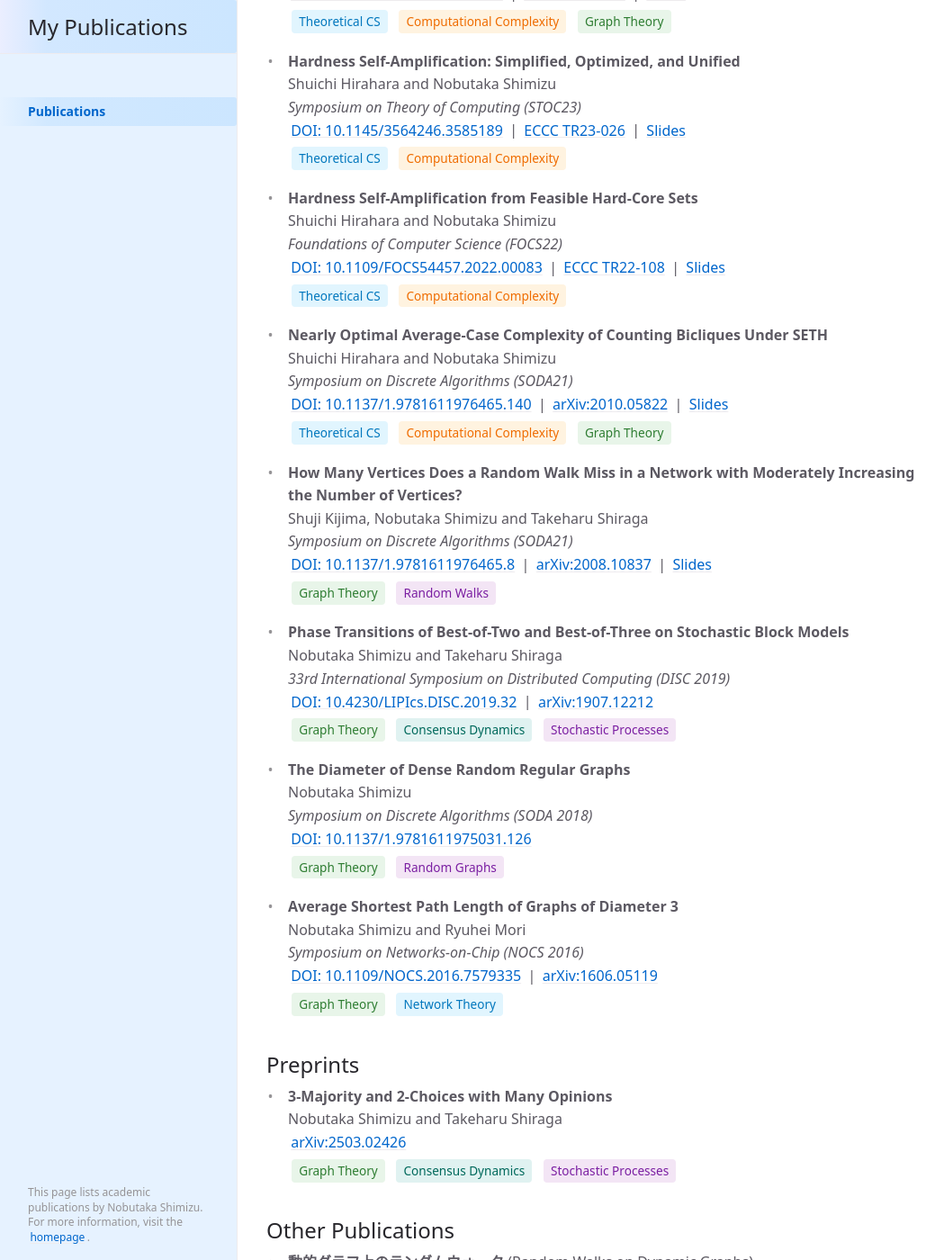
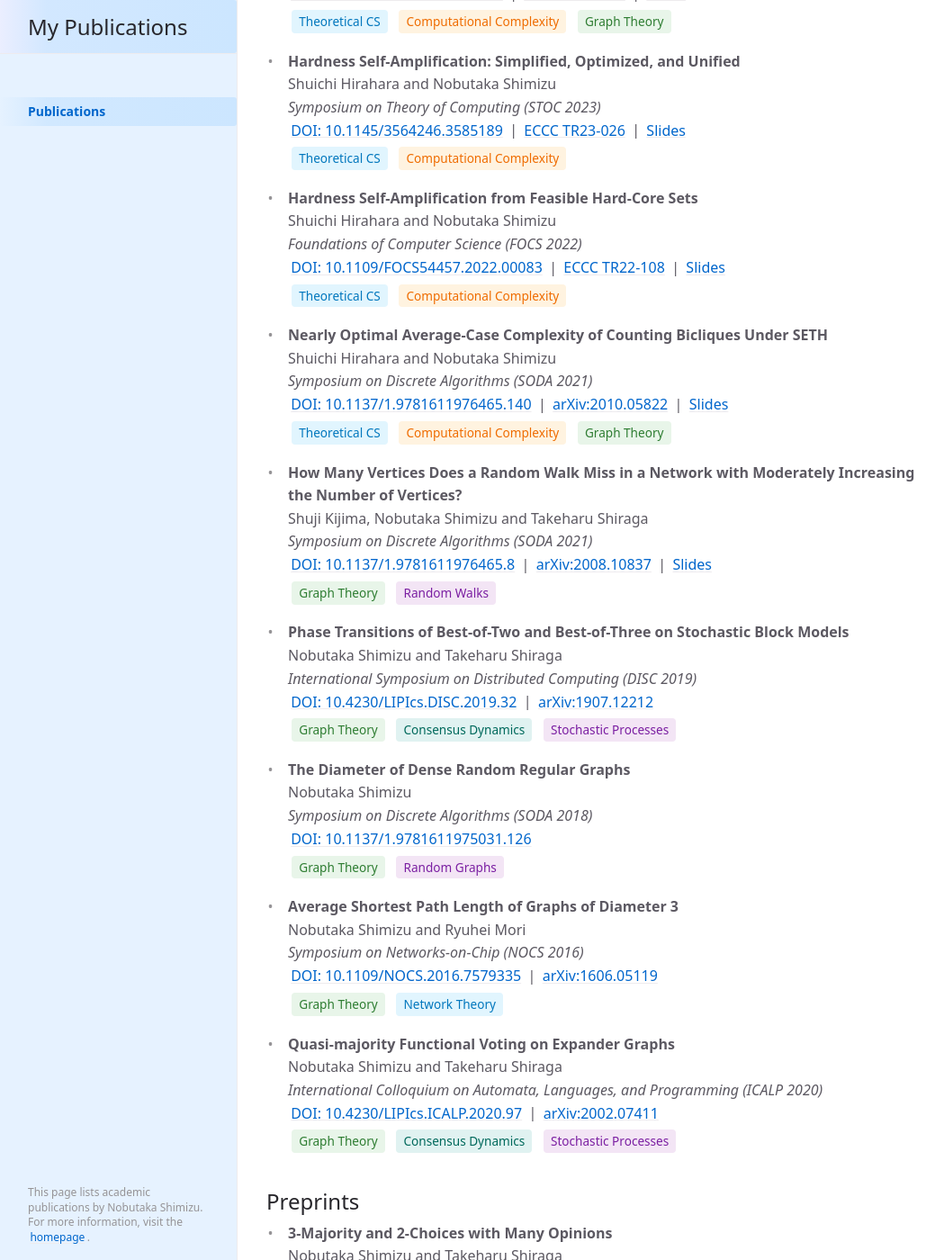
Before and after one commit to NobutakaShimizu/mypapers, a Jekyll site: the page built from index.md, in a window 1280 px wide and 1400 px high, scrolled down 1680 px. Shown: the whole window at 90% size, without its empty margins (0-1049 px from the left). Built offline with Jekyll 4.4.1, drawn with Linux system fonts in a browser that asks for light colours; cached includes are drawn as plain includes; some of the changed text lies outside the part shown.

Commit message:
学術出版物リストにおいて、会議名の表記を修正し、新たに「Quasi-majority Functional Voting on Expander Graphs」を追加。これにより、出版物の情報が最新のものとなり、全体的な整合性が向上。

```diff
--- a/index.md
+++ b/index.md
@@ -48,49 +48,49 @@ This publication list includes peer-reviewed journal articles, conference procee
 
 - **Error-Correction of Matrix Multiplication Algorithms**
   Shuichi Hirahara, Nobutaka Shimizu
-  *Symposium on Theory of Computing (STOC25)*
+  *Symposium on Theory of Computing (STOC 2025)*
   [ECCC TR24-026](https://eccc.weizmann.ac.il/report/2024/026/)
   <span class="paper-tag theory">Theoretical CS</span> <span class="paper-tag complexity">Computational Complexity</span>
 
 - **Asynchronous 3-Majority Dynamics with Many Opinions**
   Colin Cooper, Frederik Mallmann-Trenn, Tomasz Radzik, Nobutaka Shimizu, Takeharu Shiraga
-  *Symposium on Discrete Algorithms (SODA25)*
+  *Symposium on Discrete Algorithms (SODA 2025)*
   [DOI: 10.1137/1.9781611978322.140](https://epubs.siam.org/doi/10.1137/1.9781611978322.140) | [arXiv:2503.02426](https://arxiv.org/abs/2503.02426) | [Slides](https://nobutakashimizu.github.io/SODA25_slide/)
   <span class="paper-tag graphs">Graph Theory</span> <span class="paper-tag consensus">Consensus Dynamics</span> <span class="paper-tag randomized">Stochastic Processes</span>
 
 - **Planted Clique Conjectures Are Equivalent**
   Shuichi Hirahara and Nobutaka Shimizu
-  *Symposium on Theory of Computing (STOC24)*
+  *Symposium on Theory of Computing (STOC 2024)*
   [DOI: 10.1145/3618260.3649751](https://dl.acm.org/doi/abs/10.1145/3618260.3649751) | [ECCC TR24-058](https://eccc.weizmann.ac.il/report/2024/058/) | [Slides](https://speakerdeck.com/nobushimi/planted-clique-conjectures-are-equivalent)
   <span class="paper-tag theory">Theoretical CS</span> <span class="paper-tag complexity">Computational Complexity</span> <span class="paper-tag graphs">Graph Theory</span>
 
 - **Hardness Self-Amplification: Simplified, Optimized, and Unified**
   Shuichi Hirahara and Nobutaka Shimizu
-  *Symposium on Theory of Computing (STOC23)*
+  *Symposium on Theory of Computing (STOC 2023)*
   [DOI: 10.1145/3564246.3585189](https://dl.acm.org/doi/10.1145/3564246.3585189) | [ECCC TR23-026](https://eccc.weizmann.ac.il/report/2023/026/) | [Slides](https://speakerdeck.com/nobushimi/hardness-self-amplification-simplified-optimized-and-unified)
   <span class="paper-tag theory">Theoretical CS</span> <span class="paper-tag complexity">Computational Complexity</span>
 
 - **Hardness Self-Amplification from Feasible Hard-Core Sets**
   Shuichi Hirahara and Nobutaka Shimizu
-  *Foundations of Computer Science (FOCS22)*
+  *Foundations of Computer Science (FOCS 2022)*
   [DOI: 10.1109/FOCS54457.2022.00083](https://ieeexplore.ieee.org/document/9996925) | [ECCC TR22-108](https://eccc.weizmann.ac.il/report/2022/108/) | [Slides](https://speakerdeck.com/nobushimi/hardness-self-amplification-from-feasible-hard-core-sets)
   <span class="paper-tag theory">Theoretical CS</span> <span class="paper-tag complexity">Computational Complexity</span>
 
 - **Nearly Optimal Average-Case Complexity of Counting Bicliques Under SETH**
   Shuichi Hirahara and Nobutaka Shimizu
-  *Symposium on Discrete Algorithms (SODA21)*
+  *Symposium on Discrete Algorithms (SODA 2021)*
   [DOI: 10.1137/1.9781611976465.140](https://epubs.siam.org/doi/10.1137/1.9781611976465.140) | [arXiv:2010.05822](https://arxiv.org/abs/2010.05822) | [Slides](https://speakerdeck.com/nobushimi/nearly-optimal-average-case-complexity-of-counting-bicliques-under-seth)
   <span class="paper-tag theory">Theoretical CS</span> <span class="paper-tag complexity">Computational Complexity</span> <span class="paper-tag graphs">Graph Theory</span>
 
 - **How Many Vertices Does a Random Walk Miss in a Network with Moderately Increasing the Number of Vertices?**
   Shuji Kijima, Nobutaka Shimizu and Takeharu Shiraga
-  *Symposium on Discrete Algorithms (SODA21)*
+  *Symposium on Discrete Algorithms (SODA 2021)*
   [DOI: 10.1137/1.9781611976465.8](https://epubs.siam.org/doi/abs/10.1137/1.9781611976465.8?mobileUi=0) | [arXiv:2008.10837](https://arxiv.org/abs/2008.10837) | [Slides](https://speakerdeck.com/nobushimi/how-many-vertices-does-a-random-walk-miss-in-a-network-with-moderately-increasing-the-number-of-vertices)
   <span class="paper-tag graphs">Graph Theory</span> <span class="paper-tag randomized">Random Walks</span>
 
 - **Phase Transitions of Best-of-Two and Best-of-Three on Stochastic Block Models**
   Nobutaka Shimizu and Takeharu Shiraga
-  *33rd International Symposium on Distributed Computing (DISC 2019)*
+  *International Symposium on Distributed Computing (DISC 2019)*
   [DOI: 10.4230/LIPIcs.DISC.2019.32](https://drops.dagstuhl.de/entities/document/10.4230/LIPIcs.DISC.2019.32) | [arXiv:1907.12212](https://arxiv.org/abs/1907.12212)
   <span class="paper-tag graphs">Graph Theory</span> <span class="paper-tag consensus">Consensus Dynamics</span> <span class="paper-tag randomized">Stochastic Processes</span>
 
@@ -106,6 +106,12 @@ This publication list includes peer-reviewed journal articles, conference procee
   [DOI: 10.1109/NOCS.2016.7579335](https://ieeexplore.ieee.org/document/7579335/) | [arXiv:1606.05119](https://arxiv.org/abs/1606.05119)
   <span class="paper-tag graphs">Graph Theory</span> <span class="paper-tag theory">Network Theory</span>
 
+- **Quasi-majority Functional Voting on Expander Graphs**
+  Nobutaka Shimizu and Takeharu Shiraga
+  *International Colloquium on Automata, Languages, and Programming (ICALP 2020)*
+  [DOI: 10.4230/LIPIcs.ICALP.2020.97](https://drops.dagstuhl.de/entities/document/10.4230/LIPIcs.ICALP.2020.97) | [arXiv:2002.07411](https://arxiv.org/abs/2002.07411)
+  <span class="paper-tag graphs">Graph Theory</span> <span class="paper-tag consensus">Consensus Dynamics</span> <span class="paper-tag randomized">Stochastic Processes</span>
+
 ## Preprints
 
 - **3-Majority and 2-Choices with Many Opinions**
```
Also changed, not shown: 2 other files.
